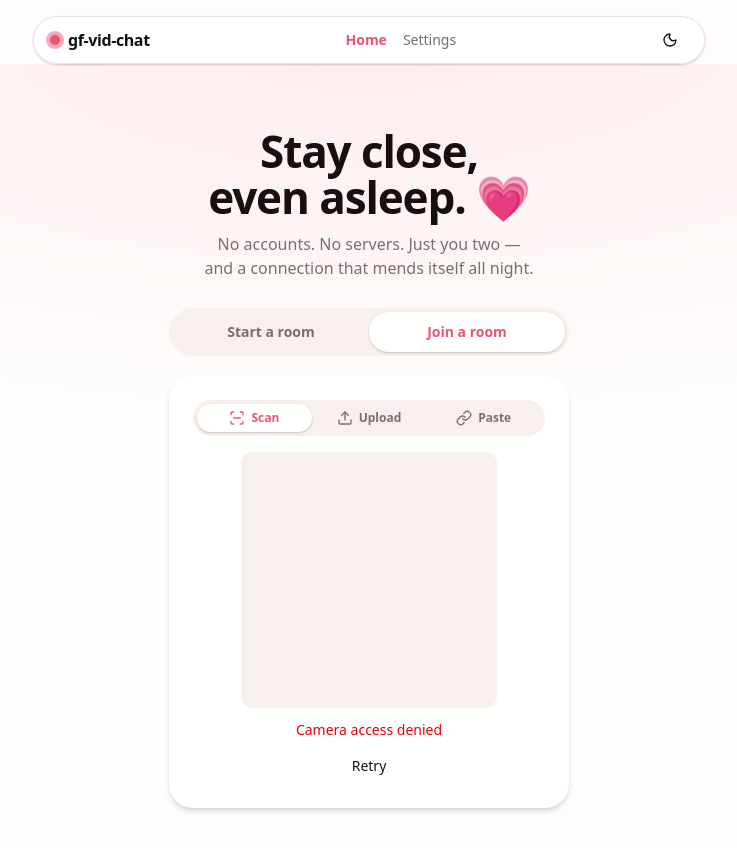
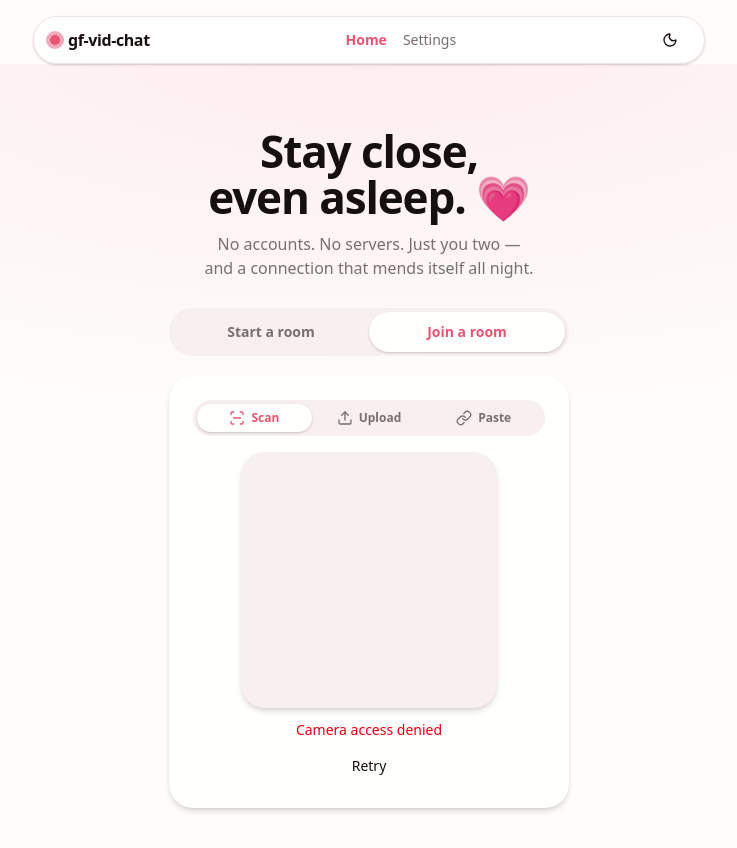
Before and after one commit to carlomigueldy/gf-vid-chat, a React (Vite) app: page / in a window 1280 px wide. Both pictures are taken after a click on the radio button "Join a room". Shown: the whole page, without its empty margins (271-1008 px from the left). Built offline with nearby package versions, Linux system fonts and the light colour scheme.

Commit message:
style: rounded QR viewfinder with animated scan line

```diff
--- a/src/components/qr/qr-scanner.tsx
+++ b/src/components/qr/qr-scanner.tsx
@@ -74,25 +74,22 @@ export function QrScanner({ onResult, onError }: QrScannerProps) {
   }, [])
 
   return (
-    <div
-      role="region"
-      aria-label="QR code camera scanner"
-      className="flex flex-col items-center gap-3"
-    >
-      <div className="relative aspect-square max-w-64 w-full rounded-xl overflow-hidden bg-[var(--muted)]">
+    <div role="region" aria-label="QR code camera scanner" className="flex flex-col items-center gap-3">
+      <div className="relative aspect-square w-full max-w-64 overflow-hidden rounded-3xl bg-[var(--muted)] shadow-warm-md">
         {state === 'loading' && (
           <div className="absolute inset-0 flex items-center justify-center">
             <Loader2 className="size-8 text-[var(--muted-foreground)] animate-spin" />
           </div>
         )}
-        <div id={containerId} className="w-full h-full" aria-label="Camera viewfinder" />
+        <div id={containerId} className="h-full w-full" aria-label="Camera viewfinder" />
 
         {state === 'scanning' && (
           <>
-            <div className="absolute top-2 left-2 size-6 border-t-2 border-l-2 border-[var(--primary)] rounded-tl" />
-            <div className="absolute top-2 right-2 size-6 border-t-2 border-r-2 border-[var(--primary)] rounded-tr" />
-            <div className="absolute bottom-2 left-2 size-6 border-b-2 border-l-2 border-[var(--primary)] rounded-bl" />
-            <div className="absolute bottom-2 right-2 size-6 border-b-2 border-r-2 border-[var(--primary)] rounded-br" />
+            <div className="pointer-events-none absolute top-3 left-3 size-7 rounded-tl-lg border-l-[3px] border-t-[3px] border-[var(--primary)]" />
+            <div className="pointer-events-none absolute top-3 right-3 size-7 rounded-tr-lg border-r-[3px] border-t-[3px] border-[var(--primary)]" />
+            <div className="pointer-events-none absolute bottom-3 left-3 size-7 rounded-bl-lg border-b-[3px] border-l-[3px] border-[var(--primary)]" />
+            <div className="pointer-events-none absolute bottom-3 right-3 size-7 rounded-br-lg border-b-[3px] border-r-[3px] border-[var(--primary)]" />
+            <div className="animate-scanline pointer-events-none absolute left-4 right-4 h-0.5 rounded-full bg-[var(--primary)]/70 shadow-[0_0_8px_var(--glow-primary)]" />
           </>
         )}
       </div>
@@ -109,17 +106,10 @@ export function QrScanner({ onResult, onError }: QrScannerProps) {
       )}
 
       {state === 'scanning' && (
-        <p className="text-sm text-[var(--muted-foreground)] text-center mt-2">
-          Point camera at QR code
-        </p>
+        <p className="mt-1 text-sm text-[var(--muted-foreground)] text-center">Point camera at QR code</p>
       )}
 
-      <div
-        ref={liveRegionRef}
-        aria-live="polite"
-        aria-atomic="true"
-        className="sr-only"
-      />
+      <div ref={liveRegionRef} aria-live="polite" aria-atomic="true" className="sr-only" />
     </div>
   )
 }
```
